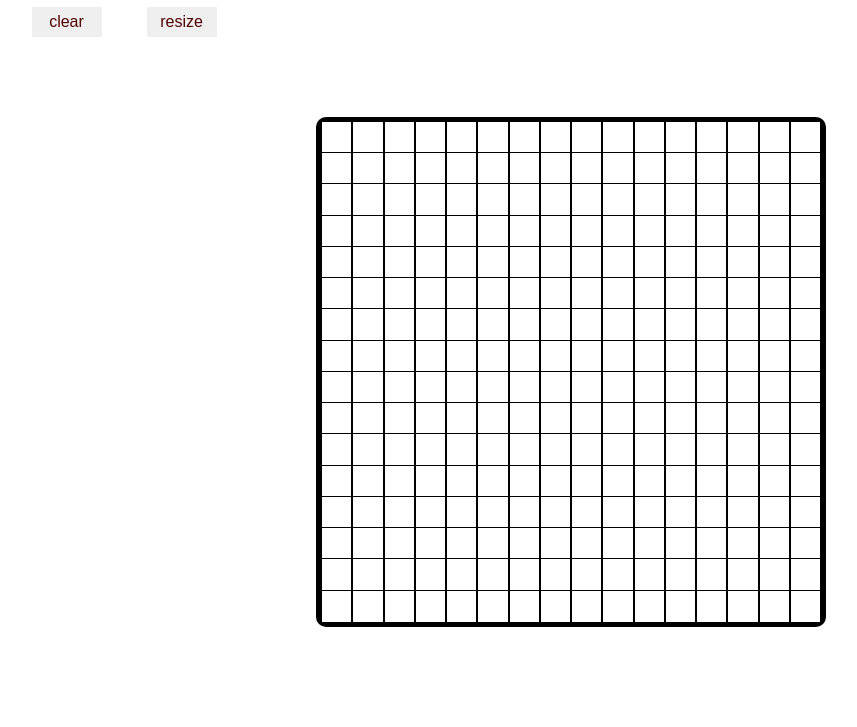
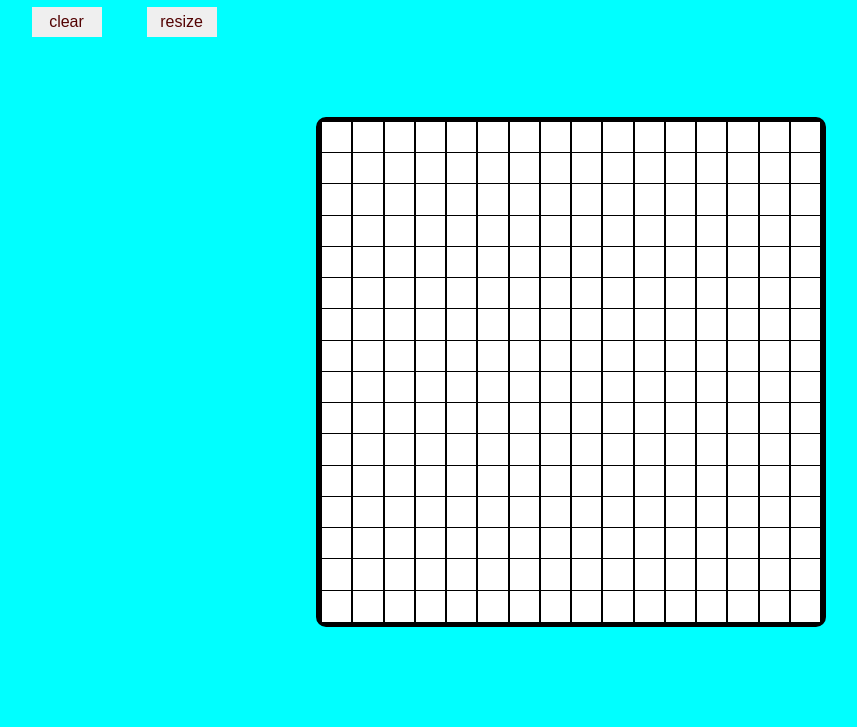
Before and after one commit to TylerOvenden/Etch, a plain HTML site: page index.html in a window 1280 px wide. Shown: the part 73-800 px from the top of the page, without its empty margins (69-926 px from the left). Drawn offline with Linux system fonts and the light colour scheme.

Commit message:
some styling changes

```diff
--- a/app.js
+++ b/app.js
@@ -4,7 +4,6 @@ let size = 16;
 
 function createGrid(x){
     let totalSize = x*x;
-    //boardDiv.style.gridTemplateColum
 
     //1fr syntax for determining the divisions for each row/column
     //eg if x = 4, it would be 25%, 4/100=.25
@@ -56,7 +55,8 @@ function clearFunction() {
 
   }
 
-  // METHOD 2
+
+  //buttons call functions
   btn.onclick = clearFunction;
 
   btn2.onclick = resizeFunction;
--- a/styles.css
+++ b/styles.css
@@ -2,6 +2,9 @@
     display: flex;
     justify-content: center;
 
+}
+body{
+    background-color: aqua;
 }
 
 h1{
```
